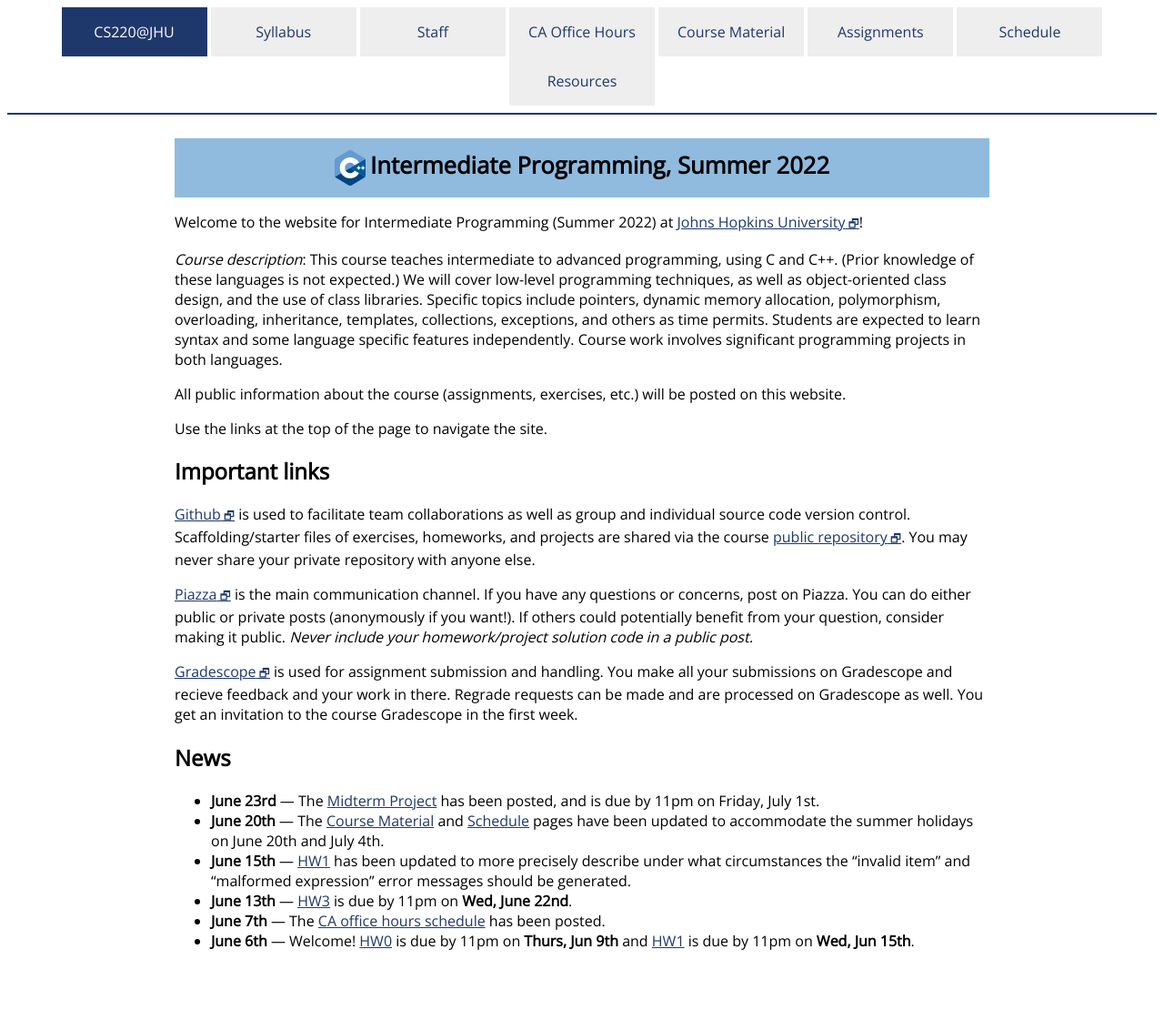
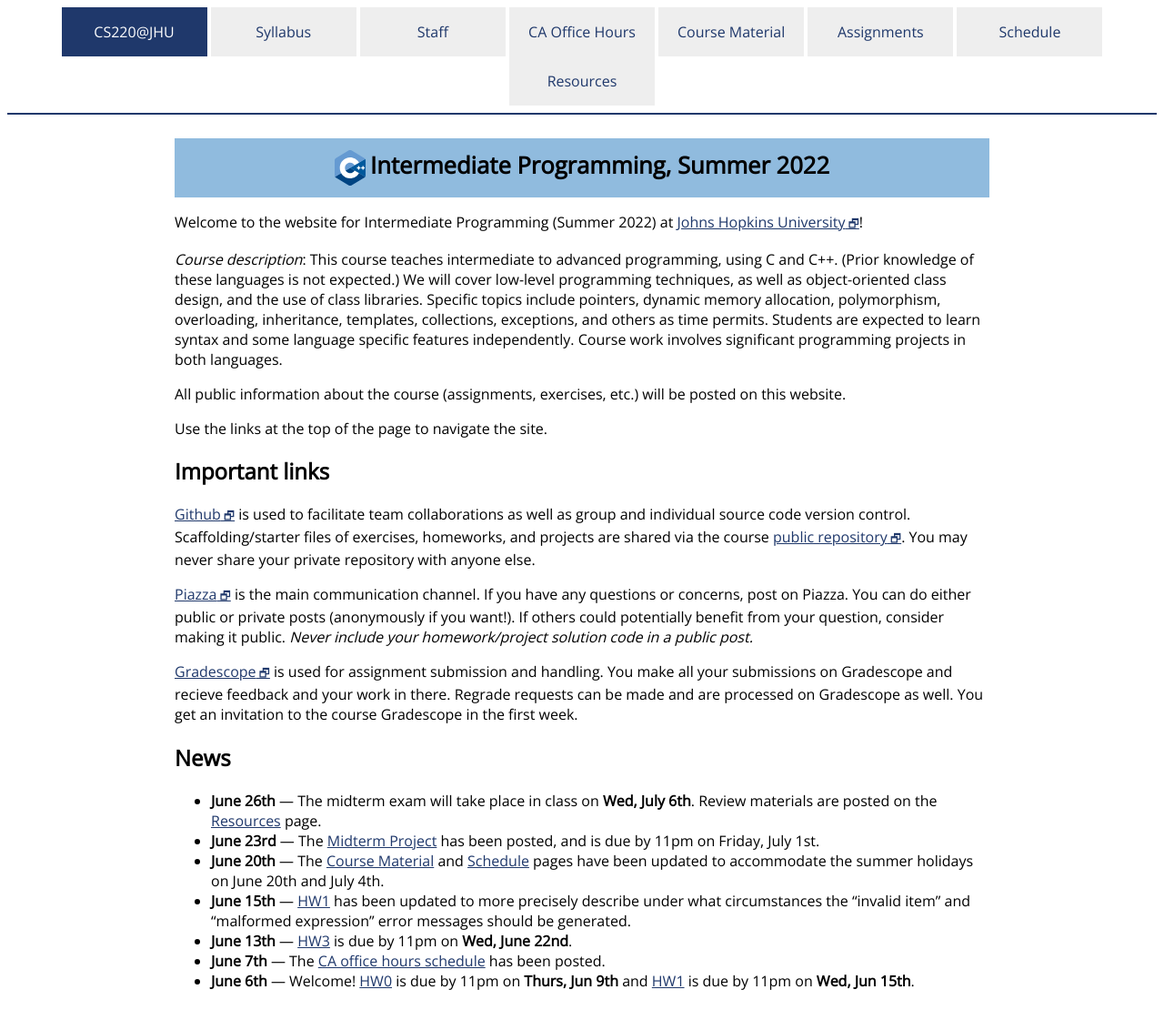
Before and after one commit to jhu-ip/cs220-summer22, a Jekyll site: the page built from index.md, in a window 1280 px wide. Shown: the whole page at 91% size. Built offline with Jekyll 4.4.1, drawn with Linux system fonts in a browser that asks for light colours; some web fonts are replaced; before the commit the page ends 1077 px from its top, so only the background shows below that.

Commit message:
midterm exam announcement, review materials

```diff
--- a/index.md
+++ b/index.md
@@ -47,6 +47,8 @@ to the course Gradescope in the first week.
 
 ## News
 
+* **June 26th** — The midterm exam will take place in class on **Wed, July 6th**.
+  Review materials are posted on the [Resources](resources.html) page.
 * **June 23rd** — The [Midterm Project](assign/midterm.html) has been posted, and is
   due by 11pm on Friday, July 1st.
 * **June 20th** — The [Course Material](material.html) and [Schedule](schedule.html)
```
Also changed, not shown: resources.md (+2 -3 lines), 4 other files.
